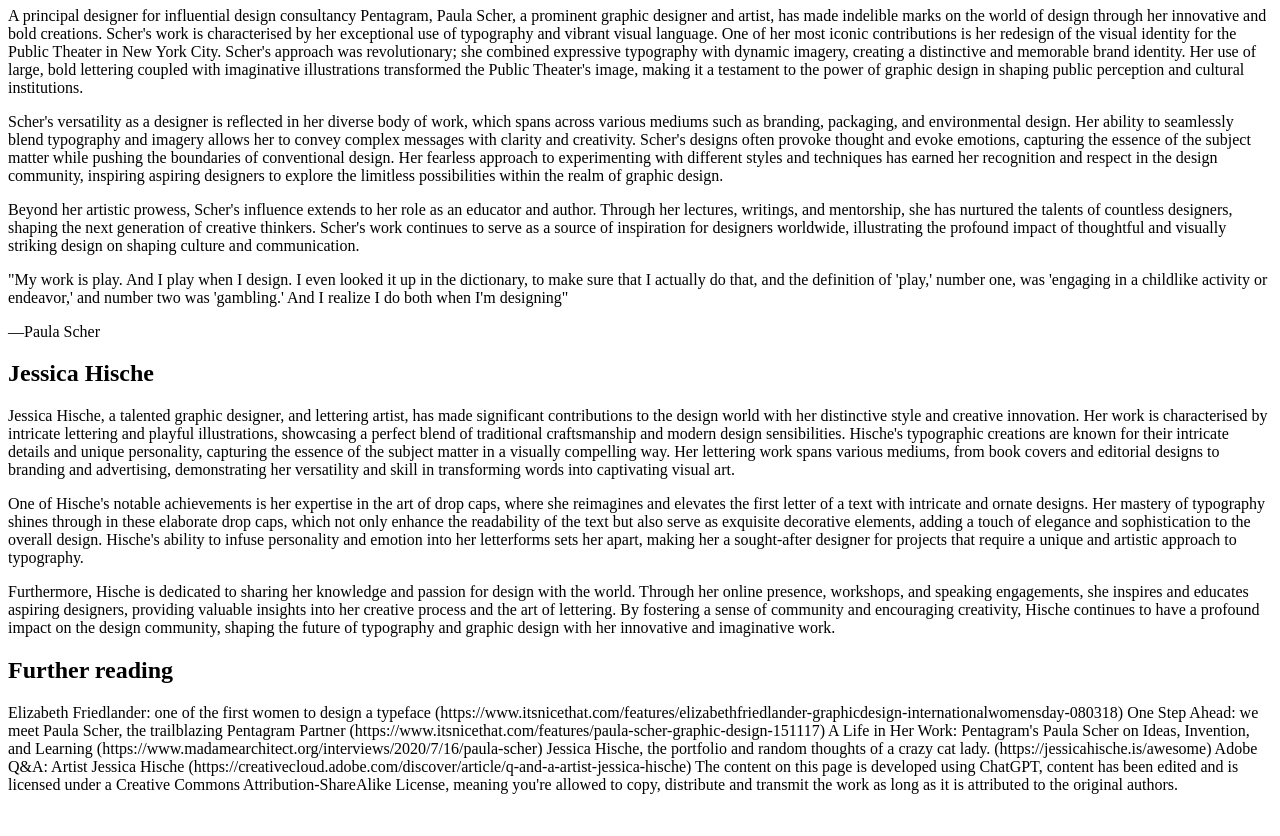
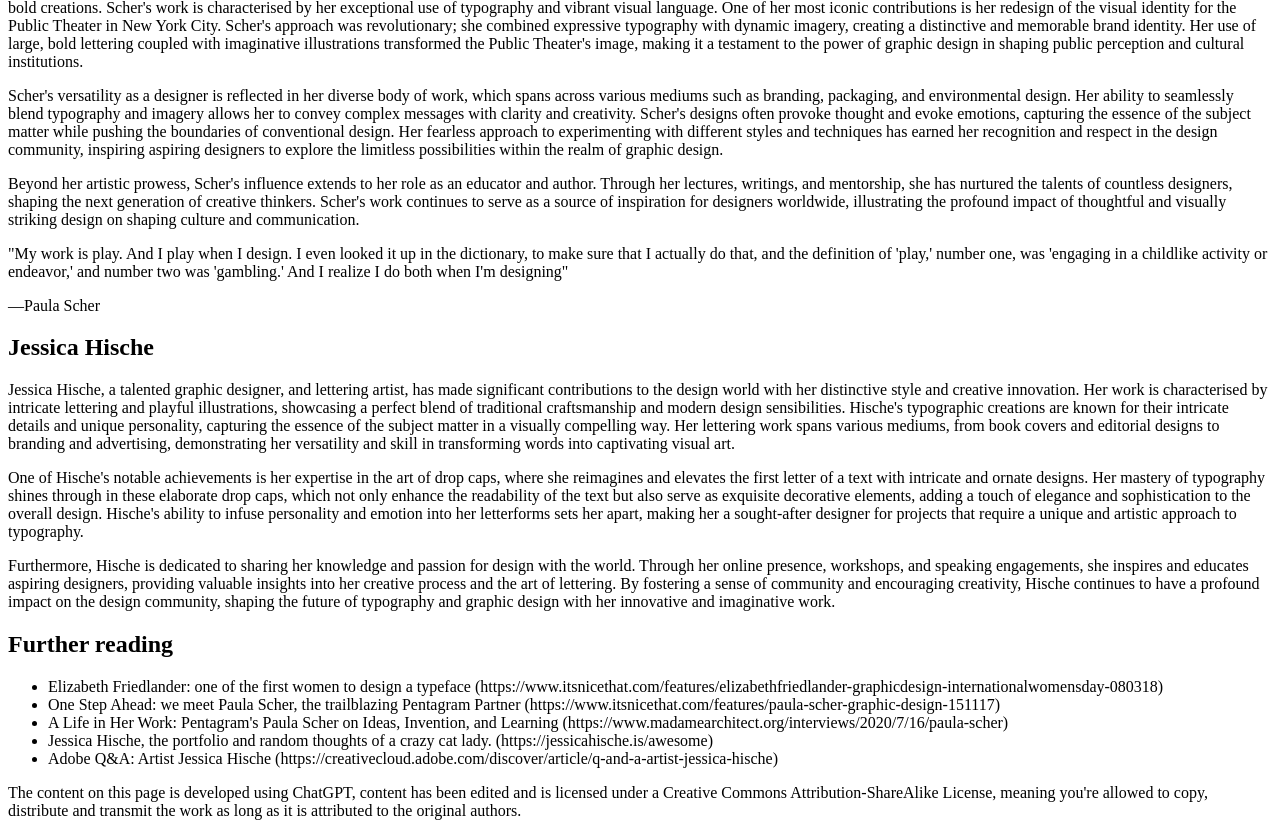
Before and after one commit to E7015/women-in-design, a plain HTML site: page test.html in a window 1280 px wide. Shown: the part 536-1372 px from the top of the page. Before the commit the page ends 1338 px from the top, so only its background shows below. Drawn offline with Linux system fonts and the light colour scheme.

Commit message:
Update test.html

```diff
--- a/test.html
+++ b/test.html
@@ -4,7 +4,7 @@
     <meta charset="UTF-8">
     <meta name="viewport" content="width=device-width, initial-scale=1.0">
     <meta name="description" content="This is a page about women in design"
-    <title>Women in Design</title>
+    <title></title>
 </head>
 <body>
     <h1>Breaking Barriers, Shaping Trends: Celebrating the Influence and Creativity of Women in Design.</h1>
@@ -48,17 +48,18 @@
 
 
 <h2>Further reading</h2>
+<ul>
+<li>Elizabeth Friedlander: one of the first women to design a typeface (https://www.itsnicethat.com/features/elizabethfriedlander-graphicdesign-internationalwomensday-080318)</li>
 
-Elizabeth Friedlander: one of the first women to design a typeface (https://www.itsnicethat.com/features/elizabethfriedlander-graphicdesign-internationalwomensday-080318)
+<li>One Step Ahead: we meet Paula Scher, the trailblazing Pentagram Partner (https://www.itsnicethat.com/features/paula-scher-graphic-design-151117)</li>
 
-One Step Ahead: we meet Paula Scher, the trailblazing Pentagram Partner (https://www.itsnicethat.com/features/paula-scher-graphic-design-151117)
+<li>A Life in Her Work: Pentagram's Paula Scher on Ideas, Invention, and Learning (https://www.madamearchitect.org/interviews/2020/7/16/paula-scher)</li>
 
-A Life in Her Work: Pentagram's Paula Scher on Ideas, Invention, and Learning (https://www.madamearchitect.org/interviews/2020/7/16/paula-scher)
+<li>Jessica Hische, the portfolio and random thoughts of a crazy cat lady. (https://jessicahische.is/awesome)</li>
 
-Jessica Hische, the portfolio and random thoughts of a crazy cat lady. (https://jessicahische.is/awesome)
+<li>Adobe Q&A: Artist Jessica Hische (https://creativecloud.adobe.com/discover/article/q-and-a-artist-jessica-hische)</li>
+</ul>
 
-Adobe Q&A: Artist Jessica Hische (https://creativecloud.adobe.com/discover/article/q-and-a-artist-jessica-hische)
-
-The content on this page is developed using ChatGPT, content has been edited and is licensed under a Creative Commons Attribution-ShareAlike License, meaning you're allowed to copy, distribute and transmit the work as long as it is attributed to the original authors.
+<p>The content on this page is developed using ChatGPT, content has been edited and is licensed under a Creative Commons Attribution-ShareAlike License, meaning you're allowed to copy, distribute and transmit the work as long as it is attributed to the original authors.</p>
 </body>
 </html>
```
